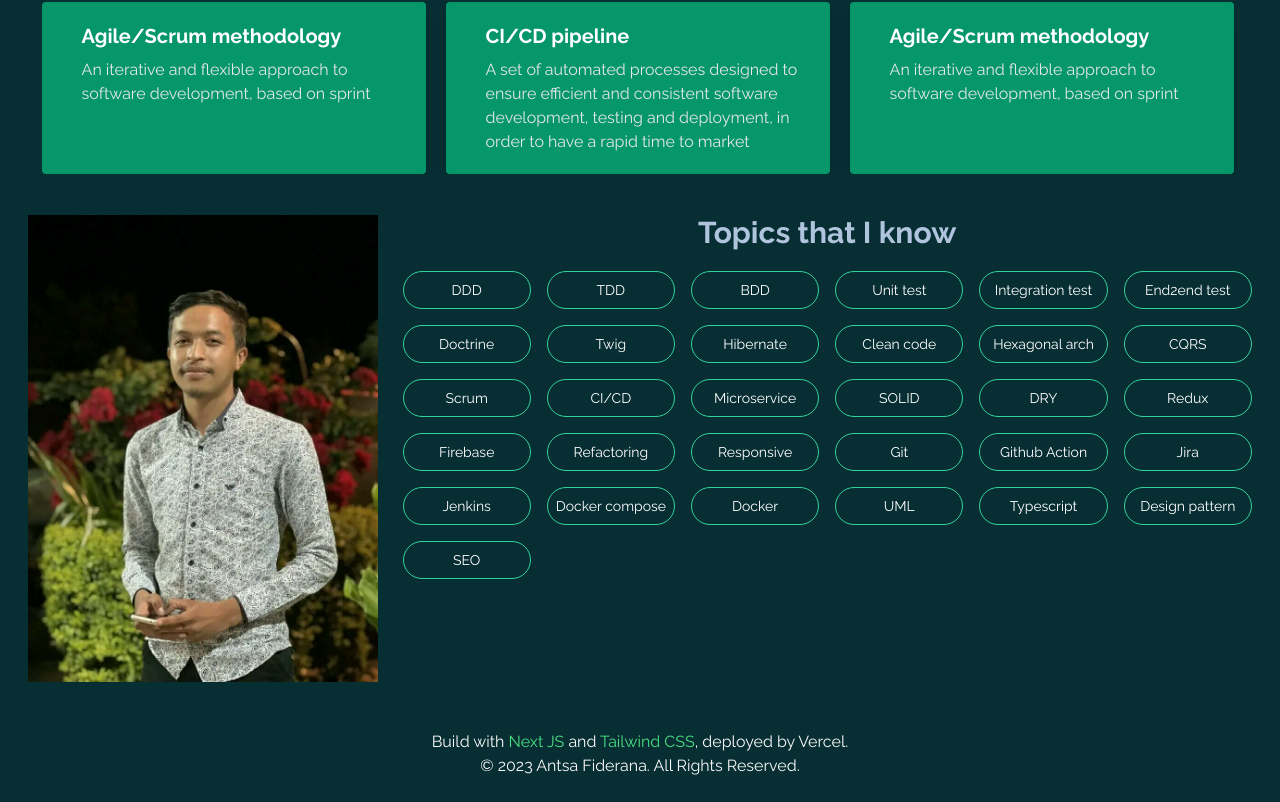
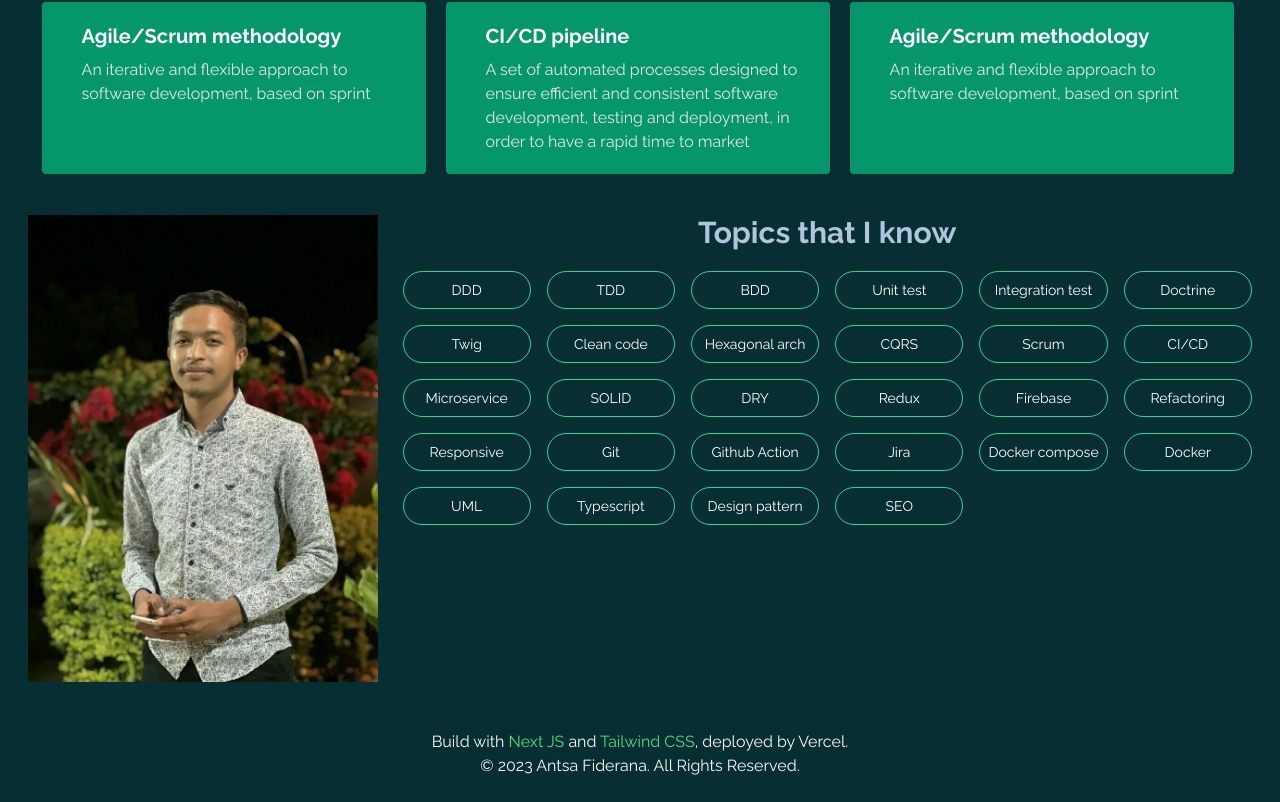
Before and after one commit to AntsaC/portfolio, a Next.js app: page / in a window 1280 px wide. Shown: the part 1142-1944 px from the top of the page. Built offline with nearby package versions, Linux system fonts and the light colour scheme.

Commit message:
Update : Topic section

```diff
--- a/src/app/_ui/TopicSection.jsx
+++ b/src/app/_ui/TopicSection.jsx
@@ -8,10 +8,8 @@ const topics = [
   "BDD",
   "Unit test",
   "Integration test",
-  "End2end test",
   "Doctrine",
   "Twig",
-  "Hibernate",
   "Clean code",
   "Hexagonal arch",
   "CQRS",
@@ -27,7 +25,6 @@ const topics = [
   "Git",
   "Github Action",
   "Jira",
-  "Jenkins",
   "Docker compose",
   "Docker",
   "UML",
```
Also changed, not shown: 1 other file (tests, documents, lock files or other folders).
